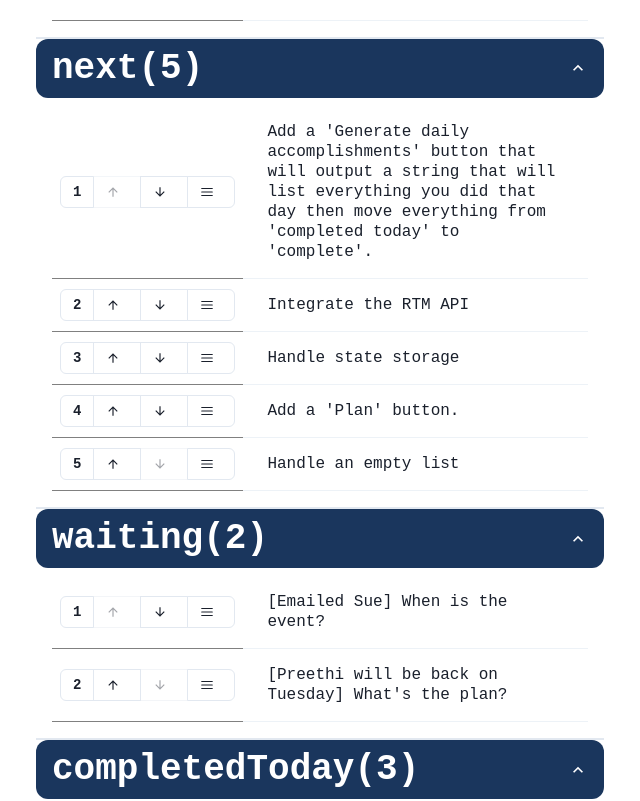
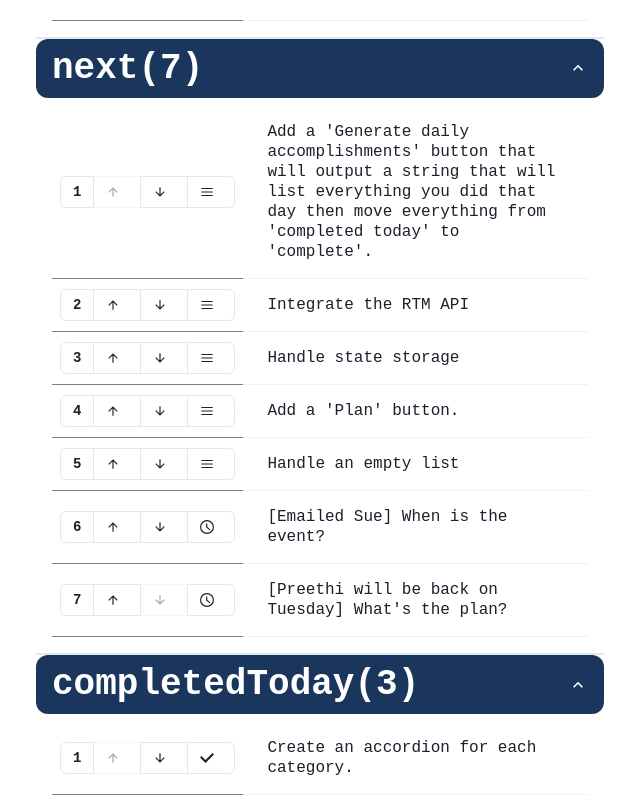
Before and after one commit to vpbasile/uFocus, a React (Vite) app: page / in a window 1280 px wide. Shown: the part 584-1385 px from the top of the page, without its empty margins (0-640 px from the left). Built offline with nearby package versions, Linux system fonts and the light colour scheme.

Commit message:
Implement status

```diff
--- a/src/components/GPTTasks.tsx
+++ b/src/components/GPTTasks.tsx
@@ -1,8 +1,9 @@
 import { useState } from 'react';
-import { Box, Heading, List, ListItem, Button, ButtonGroup, Tbody, Td, Tr, Accordion, AccordionButton, AccordionIcon, AccordionItem, AccordionPanel, Icon, Table, Kbd, Input, RadioGroup, Radio } from '@chakra-ui/react';
+import { Box, Heading, List, ListItem, Button, Tbody, Td, Tr, Accordion, AccordionButton, AccordionIcon, AccordionItem, AccordionPanel, Icon, Table, Kbd, Input, RadioGroup, Radio } from '@chakra-ui/react';
 import { category, listCategory, task } from './task';
-import { CheckIcon, HamburgerIcon, ArrowUpIcon, ArrowDownIcon, ChatIcon } from '@chakra-ui/icons';
+import { ChatIcon } from '@chakra-ui/icons';
 import { nanoid } from 'nanoid';
+import SectionContents from './sectionContents';
 
 export default function GPTTasks() {
     const accentColor = 'blue.900';
@@ -17,18 +18,18 @@ export default function GPTTasks() {
     ]
 
     const initialTasks: task[] = [
-        { id: nanoid(), displayText: "Render recursive tasks.", complete: false, category: "focus" },
-        { id: nanoid(), displayText: "Add a 'Focus now' button that collapses everything except the focus list.", complete: false, category: "focus" },
-        { id: nanoid(), displayText: "Add a 'Generate daily accomplishments' button that will output a string that will list everything you did that day then move everything from 'completed today' to 'complete'.", complete: false, category: "next" },
-        { id: nanoid(), displayText: "Integrate the RTM API", complete: false, category: "next" },
-        { id: nanoid(), displayText: "Handle state storage", complete: false, category: "next" },
-        { id: nanoid(), displayText: "Add a 'Plan' button.", complete: false, category: "next" },
-        { id: nanoid(), displayText: "Handle an empty list", complete: false, category: "next" },
-        { id: nanoid(), displayText: "[Emailed Sue] When is the event?", complete: false, category: "waiting" },
-        { id: nanoid(), displayText: "[Preethi will be back on Tuesday] What's the plan?", complete: false, category: "waiting" },
-        { id: nanoid(), displayText: "Create an accordion for each category.", complete: true, category: 'completedToday' },
-        { id: nanoid(), displayText: "This was another task, though it was surprisingly long for what you'd expect for the text of a task.", complete: true, category: 'completedToday' },
-        { id: nanoid(), displayText: "Example task", complete: true, category: 'completedToday' },
+        { id: nanoid(), displayText: "Render recursive tasks.", status: 'inProgress', category: "focus" },
+        { id: nanoid(), displayText: "Add a 'Focus now' button that collapses everything except the focus list.", status: 'inProgress', category: "focus" },
+        { id: nanoid(), displayText: "Add a 'Generate daily accomplishments' button that will output a string that will list everything you did that day then move everything from 'completed today' to 'complete'.", status: 'inProgress', category: "next" },
+        { id: nanoid(), displayText: "Integrate the RTM API", status: 'inProgress', category: "next" },
+        { id: nanoid(), displayText: "Handle state storage", status: 'inProgress', category: "next" },
+        { id: nanoid(), displayText: "Add a 'Plan' button.", status: 'inProgress', category: "next" },
+        { id: nanoid(), displayText: "Handle an empty list", status: 'inProgress', category: "next" },
+        { id: nanoid(), displayText: "[Emailed Sue] When is the event?", status: 'waiting', category: "next" },
+        { id: nanoid(), displayText: "[Preethi will be back on Tuesday] What's the plan?", status: 'waiting', category: "next" },
+        { id: nanoid(), displayText: "Create an accordion for each category.", status: 'complete', category: 'completedToday' },
+        { id: nanoid(), displayText: "This was another task, though it was surprisingly long for what you'd expect for the text of a task.", status: 'complete', category: 'completedToday' },
+        { id: nanoid(), displayText: "Example task", status: 'complete', category: 'completedToday' },
 
     ];
 
@@ -36,7 +37,7 @@ export default function GPTTasks() {
 
     // Group tasks by category
     const groupedTasks = new Map<category, task[]>((listCategory.map((eachCategory) => { return [eachCategory, tasksOfCategory(eachCategory)]; })))
-    const [tasks, setTasks] = useState(groupedTasks);
+    const [taskState, setTasks] = useState(groupedTasks);
 
     const [tempText, SETtempText] = useState("Text of the new task");
     const [tempCategory, SETtempCategory] = useState(listCategory[0]);
@@ -46,12 +47,12 @@ export default function GPTTasks() {
         const newTask: task = {
             id: nanoid(),
             displayText: tempText,
-            complete: false,
+            status: 'inProgress',
             category: tempCategory,
         };
 
         // Updating the state to include the new task
-        const updatedTasks = new Map(tasks);
+        const updatedTasks = new Map(taskState);
         const categoryTasks = updatedTasks.get(tempCategory) || [];
         updatedTasks.set(tempCategory, [...categoryTasks, newTask]);
         setTasks(updatedTasks);
@@ -61,63 +62,38 @@ export default function GPTTasks() {
         SETtempCategory(listCategory[0]);
     };
 
-    // <> Functions that handle rendering
-    function taskContents(relevantTasks: task[]) {
-        let indexGen = 0;
-        let whatToDisplay = []
-        if (relevantTasks.length > 0) {
-            // let taskCount = 0;
-            whatToDisplay = relevantTasks.map(thisTask => {
-                const finishButton = thisTask.complete ? <Button leftIcon={<CheckIcon />} /> : <Button leftIcon={<HamburgerIcon />} />;
-                const taskID = thisTask.id;
-                const taskRank = ++indexGen;
-                // const taskStyles = isLast ? { borderBottom: "2px solid " + accentColor, paddingBottom: 6 } : { borderBottom: '2px solid black' };
-                return <Tr key={taskID} >
-                    <Td
-                        p={2} borderBottom={'1px solid gray'}>
-                        <ButtonGroup size='sm' isAttached>
-                            <Button>{taskRank}</Button>
-                            <Button leftIcon={<ArrowUpIcon />} onClick={() => rankDown(thisTask.category, taskRank)} isDisabled={taskRank === 1} />
-                            <Button leftIcon={<ArrowDownIcon />} onClick={() => rankUp(thisTask.category, taskRank)} isDisabled={taskRank === relevantTasks.length} />
-                            {finishButton}
-                        </ButtonGroup>
-                    </Td>
-                    <Td>{thisTask.displayText}</Td>
-                </Tr>
-            })
-        } else whatToDisplay = [<Tr key={nanoid()}><Td>Empty</Td></Tr>]
-        return <Tbody>{whatToDisplay}</Tbody>;
+    // <> Functions that handle ranking
+    function rankUp(taskRank: number, categoryKey: category): void {
+        if (taskRank > 1) {
+            const oldList = new Map(taskState);
+            const oldPart = oldList.get(categoryKey) as task[]
+            const [movedTask] = oldPart.splice(taskRank - 1, 1); // Pull out the task we're moving
+            oldPart.splice(taskRank - 2, 0, movedTask);
+            setTasks(oldList.set(categoryKey, oldPart));
+        }
     }
 
-    // <> Functions that handle ranking
-    function rankUp(categoryKey: category, taskRank: number) {
-        setTasks(prevTasks => {
-            const categoryTasks = [...prevTasks.get(categoryKey) || []];
-            if (taskRank > 0) {
-                const [movedTask] = categoryTasks.splice(taskRank, 1);
-                categoryTasks.splice(taskRank - 1, 0, movedTask);
-            }
-            return new Map([...prevTasks, [categoryKey, categoryTasks]]);
-        });
+    function rankDown(taskRank: number, categoryKey: category): void {
+        const oldList = new Map(taskState);
+        const oldPart = oldList.get(categoryKey) as task[];
+
+        if (taskRank < oldPart.length) {
+            const [movedTask] = oldPart.splice(taskRank - 1, 1); // Pull out the task we're moving
+            oldPart.splice(taskRank, 0, movedTask);
+            setTasks(oldList.set(categoryKey, oldPart));
+        }
     }
 
-    function rankDown(categoryKey: category, taskRank: number) {
-        setTasks(prevTasks => {
-            const categoryTasks = [...prevTasks.get(categoryKey) || []];
-            if (taskRank < categoryTasks.length - 1) {
-                const [movedTask] = categoryTasks.splice(taskRank, 1);
-                categoryTasks.splice(taskRank + 1, 0, movedTask);
-            }
-            return new Map([...prevTasks, [categoryKey, categoryTasks]]);
-        });
-    }
 
+    // <> Functions that handle rendering
+
+    let keyGen = 0;
 
     return (<>
         <Box display={{ md: 'flex' }}>
             <Box id='taskList' p={9} flex={1}>
                 <Heading as={'h2'}>Tasks</Heading>
-                <Box key={nanoid()}>
+                <Box key={++keyGen}>
                     <Accordion defaultIndex={[0]} allowMultiple>
                         <AccordionItem>
                             <AccordionButton rounded={'xl'} _expanded={accented}>
@@ -156,7 +132,7 @@ export default function GPTTasks() {
 
                 </Box>
                 {listCategory.map((eachCategory) => {
-                    const relevantTasks: task[] = tasks.get(eachCategory) as task[]
+                    const relevantTasks: task[] = taskState.get(eachCategory) as task[]
                     return <Box key={nanoid()}>
                         <Accordion defaultIndex={[0]} allowMultiple>
                             <AccordionItem>
@@ -167,7 +143,7 @@ export default function GPTTasks() {
                                     </Box>
                                     <AccordionIcon />
                                 </AccordionButton>
-                                <AccordionPanel pb={4} ><Table>{taskContents(relevantTasks)}</Table></AccordionPanel>
+                                <AccordionPanel pb={4} ><SectionContents relevantTasks={relevantTasks} rankUp={rankUp} rankDown={rankDown} /></AccordionPanel>
                             </AccordionItem>
                         </Accordion>
 
--- /dev/null
+++ b/src/components/StatusButton.tsx
@@ -0,0 +1,11 @@
+import { CheckIcon, TimeIcon, HamburgerIcon } from "@chakra-ui/icons";
+import { Button } from "@chakra-ui/react";
+import { task } from "./task";
+
+export default function StatusButton(props: { thisTask: task }) {
+    switch (props.thisTask.status) {
+        case 'complete': return <Button leftIcon={<CheckIcon />} />; break;
+        case 'waiting': return <Button leftIcon={<TimeIcon />} />; break;
+        default: return <Button leftIcon={<HamburgerIcon />} />; break;
+    }
+}
--- /dev/null
+++ b/src/components/sectionContents.tsx
@@ -0,0 +1,42 @@
+import { ArrowUpIcon, ArrowDownIcon } from "@chakra-ui/icons";
+import { Button, Tr, Td, ButtonGroup, Tbody, Table } from "@chakra-ui/react";
+import { nanoid } from "nanoid";
+import { category, task } from "./task";
+import StatusButton from "./StatusButton";
+
+export default function SectionContents(props: { relevantTasks: task[], rankUp: (taskRank: number, categoryKey: category) => void, rankDown: (taskRank: number, categoryKey: category) => void }) {
+    const relevantTasks = props.relevantTasks;
+    const rankUp = props.rankUp;
+    const rankDown = props.rankDown;
+    let indexGen = 0;
+    let whatToDisplay = []
+
+    // Functions for handling data
+
+
+    // Functions for rendering
+    if (relevantTasks.length > 0) {
+        // let taskCount = 0;
+        whatToDisplay = relevantTasks.map(thisTask => {
+            const taskID = thisTask.id;
+            const taskRank = ++indexGen;
+            // const taskStyles = isLast ? { borderBottom: "2px solid " + accentColor, paddingBottom: 6 } : { borderBottom: '2px solid black' };
+            return <Tr key={taskID} >
+                <Td
+                    p={2} borderBottom={'1px solid gray'}>
+                    <ButtonGroup size='sm' isAttached>
+                        <Button>{taskRank}</Button>
+                        <Button leftIcon={<ArrowUpIcon />} onClick={() => rankUp(taskRank, thisTask.category)} isDisabled={taskRank === 1} />
+                        <Button leftIcon={<ArrowDownIcon />} onClick={() => rankDown(taskRank, thisTask.category)} isDisabled={taskRank === relevantTasks.length} />
+                        <StatusButton thisTask={thisTask} />
+                    </ButtonGroup>
+                </Td>
+                <Td>{thisTask.displayText}</Td>
+            </Tr>
+        })
+    } else whatToDisplay = [<Tr key={nanoid()}><Td>Empty</Td></Tr>]
+
+    return <Table><Tbody>
+        {whatToDisplay}
+    </Tbody></Table>
+}
--- a/src/components/task.tsx
+++ b/src/components/task.tsx
@@ -2,13 +2,25 @@
 enum Category {
   focus = 'focus',
   next = 'next',
-  waiting = 'waiting',
   completedToday = 'completedToday',
   // Add more categories as needed
+}
+
+enum Status {
+  inProgress = 'inProgress',
+  waiting = 'waiting',
+  complete = 'complete',
 }
 
 // Export the 'category' enum for use in other files
 export type category = keyof typeof Category;
 export const listCategory: category[] = Object.keys(Category) as category[];
+// Do the same for status
+export type status = keyof typeof Status;
+export const listStatus: status[] = Object.keys(Status) as status[];
 
-export type task = { id: string, displayText: string, url?: URL, complete: boolean, subtasks?: task[], category: category }
+export type task = {
+  id: string, displayText: string, url?: URL, status: status, subtasks?: task[], category: category
+}
+
+export type groupedList = Map<category, task[]>;
```
Also changed, not shown: src/components/TaskContents.tsx (added, +13 -0 lines).
